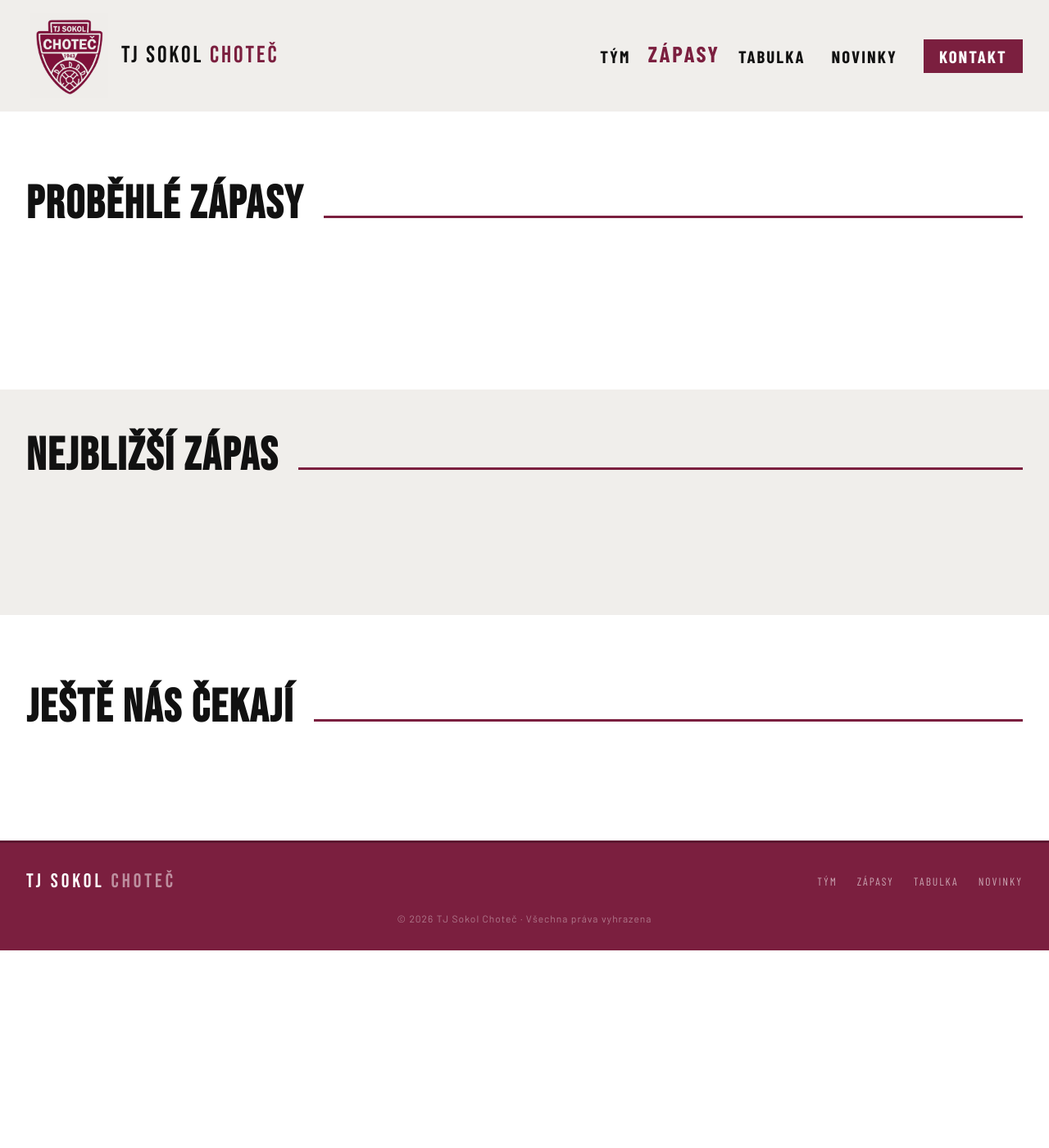
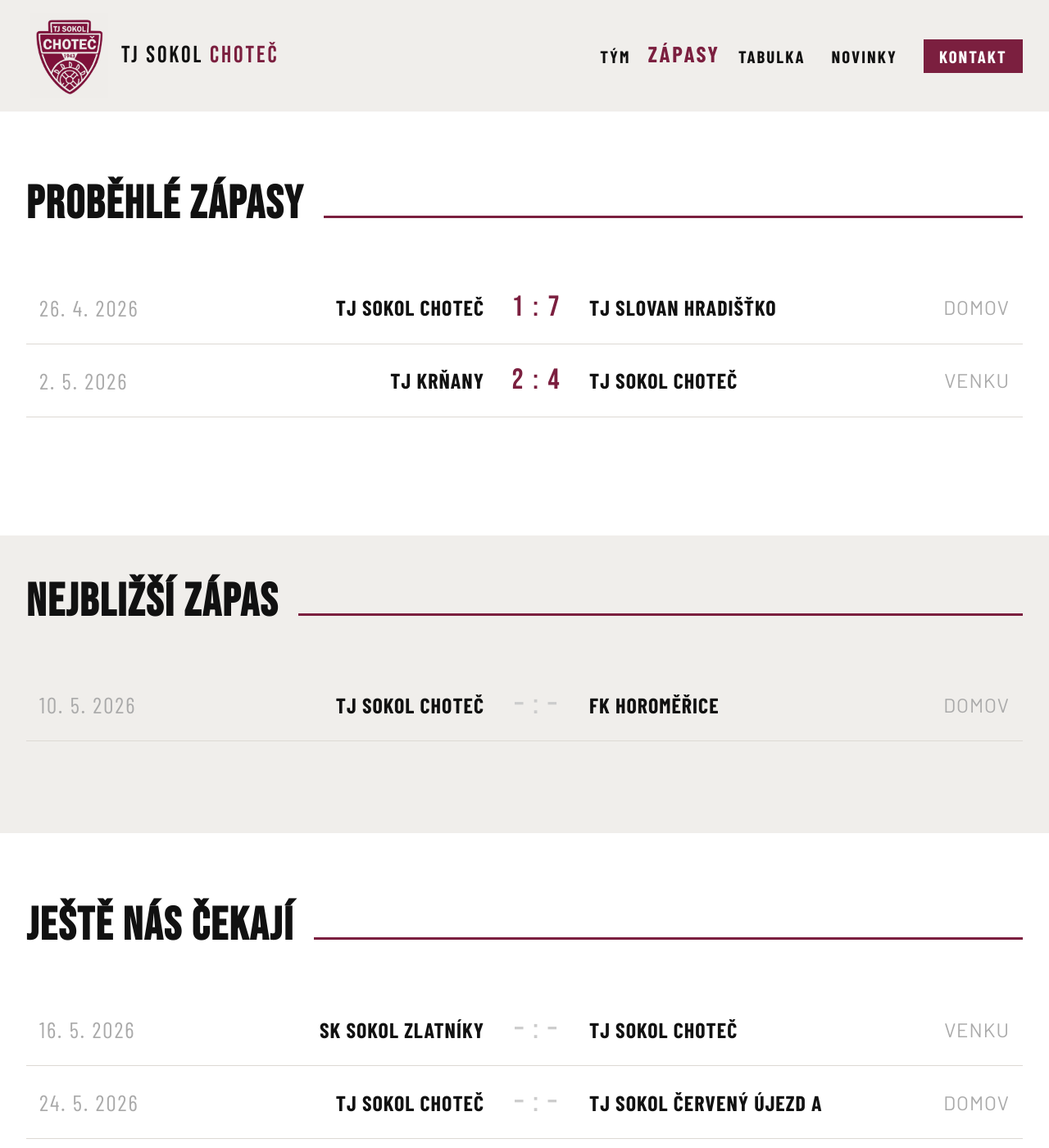
Before and after one commit to LukasKlas/tj-sokol-chotec, a Jekyll site: the page built from _pages/zapasy.md, in a window 1280 px wide and 1400 px high. Shown: the whole window at 82% size. Built offline with Jekyll 4.4.1, drawn with Linux system fonts in a browser that asks for light colours.

Commit message:
Oprava partneři a zápasy - items wrapper

```diff
--- a/_data/zapasy.yml
+++ b/_data/zapasy.yml
@@ -1,22 +1,39 @@
-items:
-  - datum: 10.5.2026
-    domaci: TJ Sokol Choteč
-    hoste: FK Horoměřice
-    skore: '– : –'
-    cas: 17:00
-    misto: Domov
-    typ: nadchazejici
-  - datum: 2.5.2206
-    domaci: TJ Krňany
-    hoste: TJ Sokol Choteč
-    skore: 2:4
-    cas: 17:00
-    misto: Venku
-    typ: vysledek
-  - datum: 16.5.2026
-    domaci: SK Sokol Zlatníky
-    hoste: TJ Sokol Choteč
-    skore: '– : –'
-    cas: 17:00
-    misto: Venku
-    typ: program
+- datum: "26. 4. 2026"
+  domaci: "TJ Sokol Choteč"
+  hoste: "TJ Slovan Hradišťko"
+  skore: "1 : 7"
+  cas: "17:00"
+  misto: "Domov"
+  typ: "vysledek"
+
+- datum: "2. 5. 2026"
+  domaci: "TJ Krňany"
+  hoste: "TJ Sokol Choteč"
+  skore: "2 : 4"
+  cas: "17:00"
+  misto: "Venku"
+  typ: "vysledek"
+
+- datum: "10. 5. 2026"
+  domaci: "TJ Sokol Choteč"
+  hoste: "FK Horoměřice"
+  skore: "– : –"
+  cas: "17:00"
+  misto: "Domov"
+  typ: "nadchazejici"
+
+- datum: "16. 5. 2026"
+  domaci: "SK Sokol Zlatníky"
+  hoste: "TJ Sokol Choteč"
+  skore: "– : –"
+  cas: "17:00"
+  misto: "Venku"
+  typ: "program"
+
+- datum: "24. 5. 2026"
+  domaci: "TJ Sokol Choteč"
+  hoste: "TJ Sokol Červený Újezd A"
+  skore: "– : –"
+  cas: "17:00"
+  misto: "Domov"
+  typ: "program"
--- a/admin/config.yml
+++ b/admin/config.yml
@@ -31,7 +31,7 @@ collections:
         file: _data/zapasy.yml
         fields:
           - label: Zápasy
-            name: items
+            name: zapasy
             widget: list
             fields:
               - {label: Datum, name: datum, widget: string}
--- a/index.html
+++ b/index.html
@@ -133,7 +133,7 @@ featured_image: /images/social.jpg
       <div class="section-line"></div>
     </div>
    <div class="partneri-grid">
-    {% for partner in site.data.partneri %}
+    {% for partner in site.data.partneri.items %}
     <div class="partner-item">
     {% if partner.url %}<a href="{{ partner.url }}" target="_blank">{% endif %}
     {% if partner.logo and partner.logo != "" %}
```
